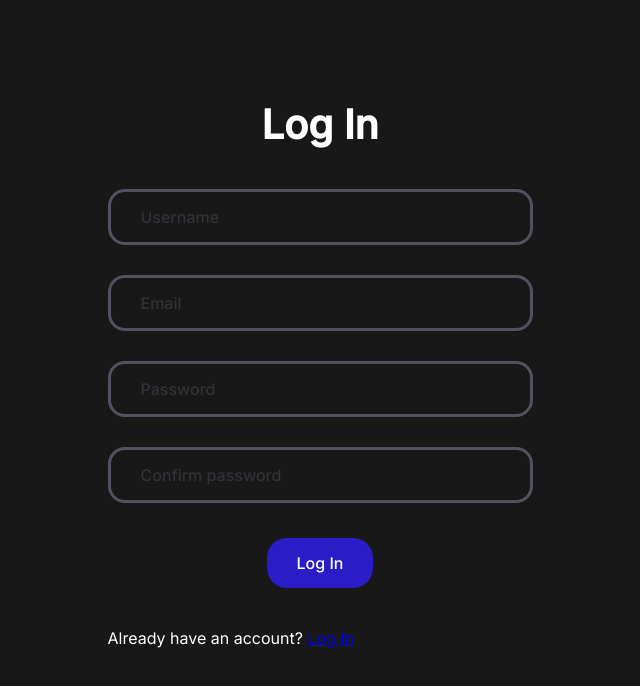
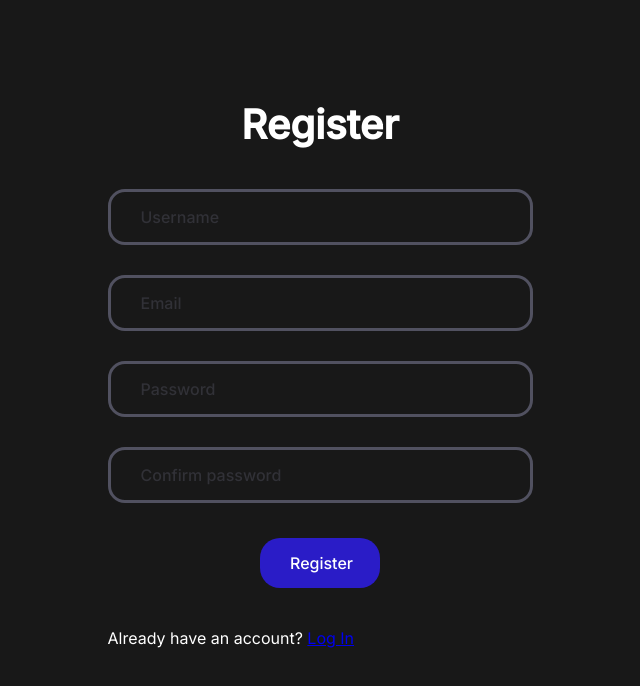
Before and after one commit to Egor-oop/hibook-react, a React (Create React App) app: page /register in a window 1280 px wide. Shown: the top 686 px of the page, without its empty margins (320-960 px from the left). Built offline with nearby package versions, Linux system fonts and the light colour scheme.

Commit message:
hotfix: changed header in register

```diff
--- a/src/pages/auth/Register.jsx
+++ b/src/pages/auth/Register.jsx
@@ -35,47 +35,9 @@ export const Register = () => {
   const isLoggedIn = !localStorage.getItem('userToken');
   if (isLoggedIn) {
     return (
-      // <div className='auth__container'>
-      //   <form className='auth__form'>
-      //     <h1 className='auth__header'>Register</h1>
-      //     <div className='auth__form-inputs'>
-      //       <AuthInput
-      //         type='text'
-      //         label='Username'
-      //         value={username}
-      //         onChange={(e) => setUsername(e.target.value)}
-      //       />
-      //       <AuthInput
-      //         type='email'
-      //         label='Email'
-      //         value={email}
-      //         onChange={(e) => setEmail(e.target.value)}
-      //       />
-      //       <AuthInput
-      //         type='password'
-      //         label='Password'
-      //         value={password}
-      //         onChange={(e) => setPassword(e.target.value)}
-      //       />
-      //       <AuthInput
-      //         type='password'
-      //         label='Repeat password'
-      //         value={password2}
-      //         onChange={(e) => setPassword2(e.target.value)}
-      //       />
-      //       <InputButton
-      //         title='Register'
-      //         onClick={() => register()}
-      //       />
-      //     </div>
-      //     <p>
-      //       Already have an account? <Link to='/login'>Log In</Link>
-      //     </p>
-      //   </form>
-      // </div>
       <div className='auth__container'>
         <form className='auth__form'>
-          <h1 className='auth__header'>Log In</h1>
+          <h1 className='auth__header'>Register</h1>
           <div className='auth__form-inputs'>
             <div className='auth__form-data-inputs'>
               <MainInput
@@ -112,7 +74,7 @@ export const Register = () => {
               />
             </div>
             <MainButton
-              title='Log In'
+              title='Register'
               onClick={() => register()}
               style={{ 'max-width': '120px' }}
               wrapperStyle={{ 'text-align': 'center' }}
```
